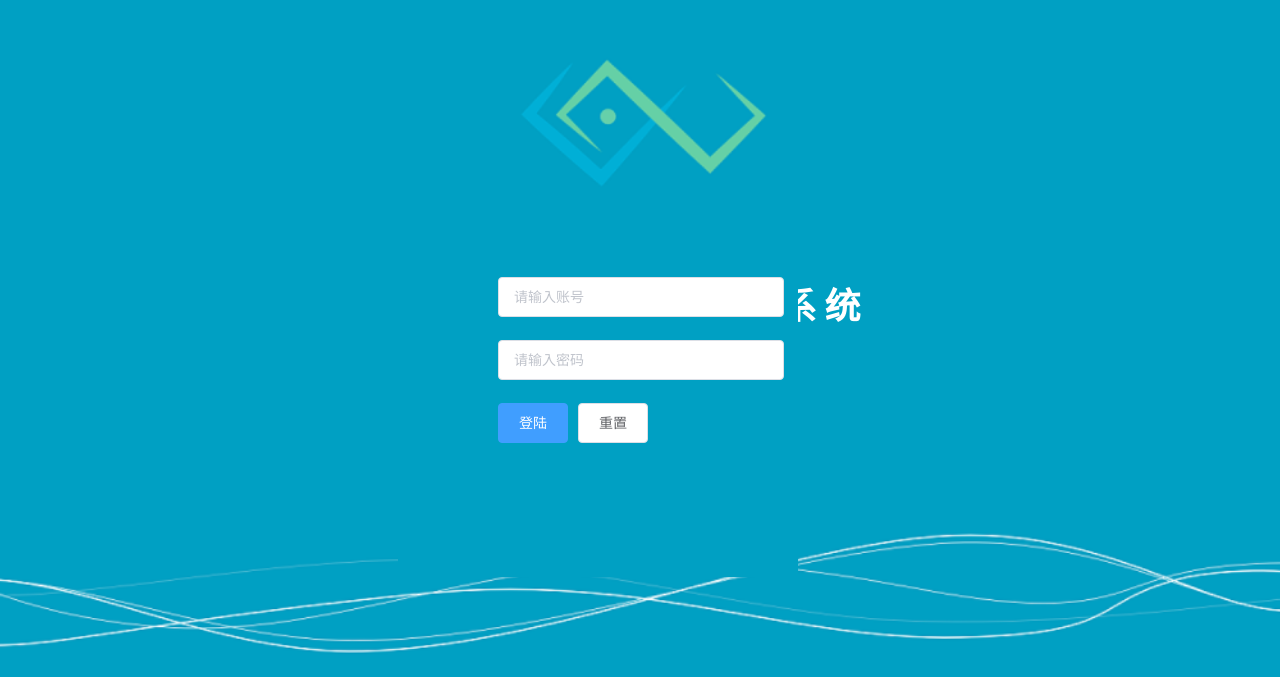
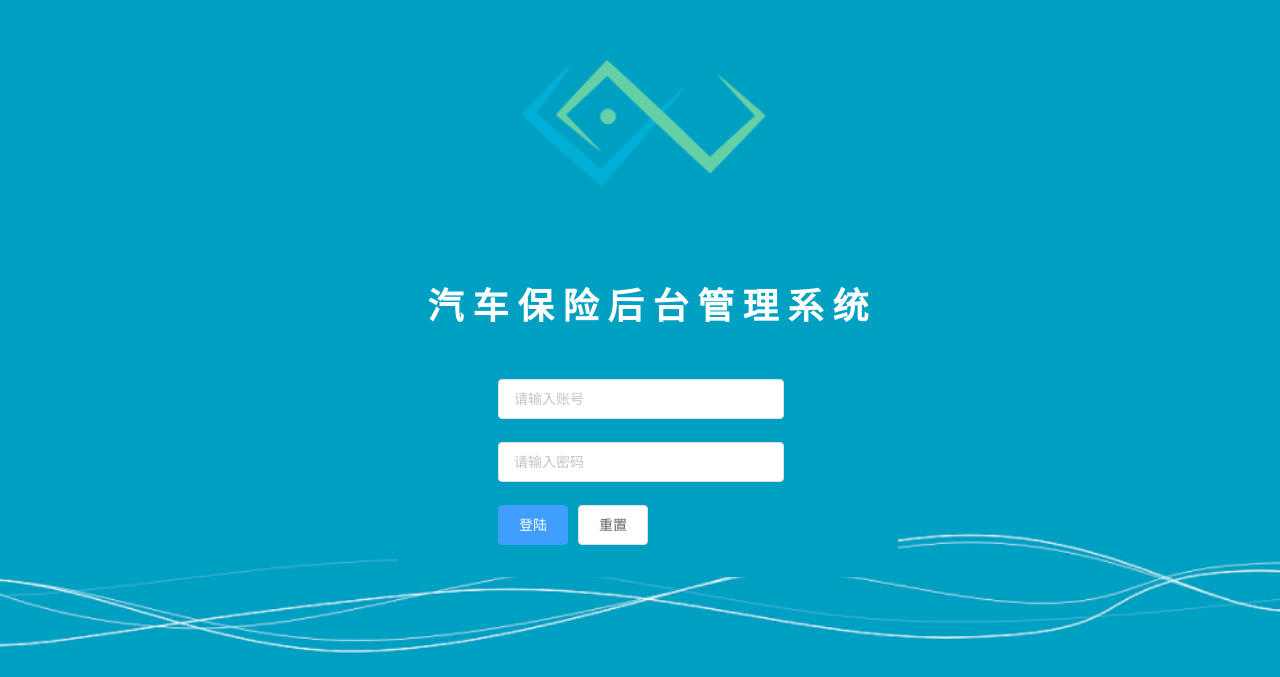
Before and after one commit to Hola-Asia/Automobile-Insurance, a Vue app: page /#/login in a window 1280 px wide. Shown: the part 123-800 px from the top of the page. Built offline with nearby package versions, Linux system fonts and the light colour scheme.

Commit message:
修改登陆界面

```diff
--- a/src/views/Login.vue
+++ b/src/views/Login.vue
@@ -1,7 +1,9 @@
 <template>
     <div class="background">
-      <h1>汽 车 保 险 后 台 管 理 系 统</h1>
+
+
       <div class="form">
+        <h1>汽 车 保 险 后 台 管 理 系 统</h1>
         <el-form :model="ruleForm" status-icon :rules="rules" ref="ruleForm" label-width="100px" class="demo-ruleForm">
           <el-form-item label=" " prop="user">
             <el-input class="user" type="text" v-model="ruleForm.user" autocomplete="off" placeholder="请输入账号" @keyup.enter.native="submitForm('ruleForm')"></el-input>
@@ -130,11 +132,11 @@ export default {
     color: #fff;
     text-align: center;
     font-size: 36px;
-    margin-top: 400px;
+    margin-bottom: 50px;
   }
 .form{
   background: #00A0C3;
-  width: 400px;
+  width: 500px;
   height: 300px;
   margin: 0px 0 0 -242px;
   position: absolute;
@@ -147,5 +149,8 @@ export default {
     color: #fff;
     text-align: center;
   }
+  input{
+    margin: 0 auto;
+  }
 }
 </style>
```
